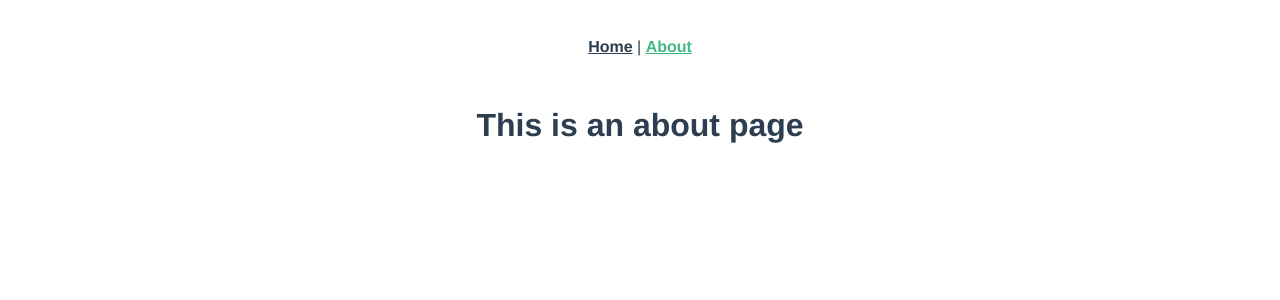
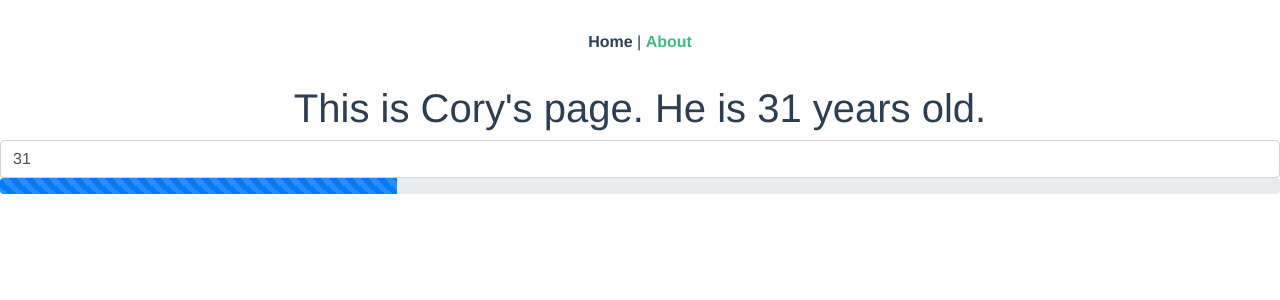
Before and after one commit to cornelius12287/InClass, a Vue app: page /about in a window 1280 px wide. Shown: the top 300 px of the page. Built offline with nearby package versions, Linux system fonts and the light colour scheme.

Commit message:
bootstrap, downward binding, etc

```diff
--- a/package.json
+++ b/package.json
@@ -1,6 +1,6 @@
 {
   "name": "InClass",
-  "version": "1.0.0",
+  "version": "1.1.0",
   "private": true,
   "description": "InClass",
   "main": "index.js",
@@ -8,7 +8,6 @@
     "serve": "vue-cli-service serve",
     "build": "vue-cli-service build",
     "lint": "vue-cli-service lint",
-    "test": "echo \"Error: n otest specified\" && exit 1",
     "start": "nodemon server/index.js --watch server"
   },
   "repository": {
@@ -21,7 +20,8 @@
     "vue-router": "^3.0.1",
     "express": "^4.16.4",
     "mysql": "^2.16.0",
-    "dotenv": "^6.2.0"
+    "dotenv": "^6.2.0",
+    "bootstrap": "^4.3.1"
   },
   "devDependencies": {
     "nodemon": "^1.18.10",
--- a/src/main.js
+++ b/src/main.js
@@ -1,6 +1,7 @@
 import Vue from 'vue';
 import App from './App.vue';
 import router from './router';
+import 'bootstrap/scss/bootstrap.scss';
 
 Vue.config.productionTip = false;
 
--- a/src/views/About.vue
+++ b/src/views/About.vue
@@ -1,5 +1,26 @@
 <template>
-  <div class="about">
-    <h1>This is an about page</h1>
+  <div class="row">
+    <div class="col">
+    <h1>This is {{name}}'s page. He is {{age}} years old.</h1>
+    <input v-model="age" type="text" class="form-control" placeholder="Age"/>
+
+    <div class="progress">
+      <div class="progress-bar progress-bar-striped progress-bar-animated" role="progressbar" aria-valuenow="75" aria-valuemin="0" aria-valuemax="100" :style="{width: age+'%'}"></div>
+    </div>
+
+    </div>
   </div>
 </template>
+
+<script>
+export default {
+  // the data property contains an object that returns the data
+  data: ()=> ({
+    name: "Cory",
+    age: 31
+  })
+}
+</script>
+
+<style type="scss">
+</style>
```
Also changed, not shown: 1 other file (tests, documents, lock files or other folders).
